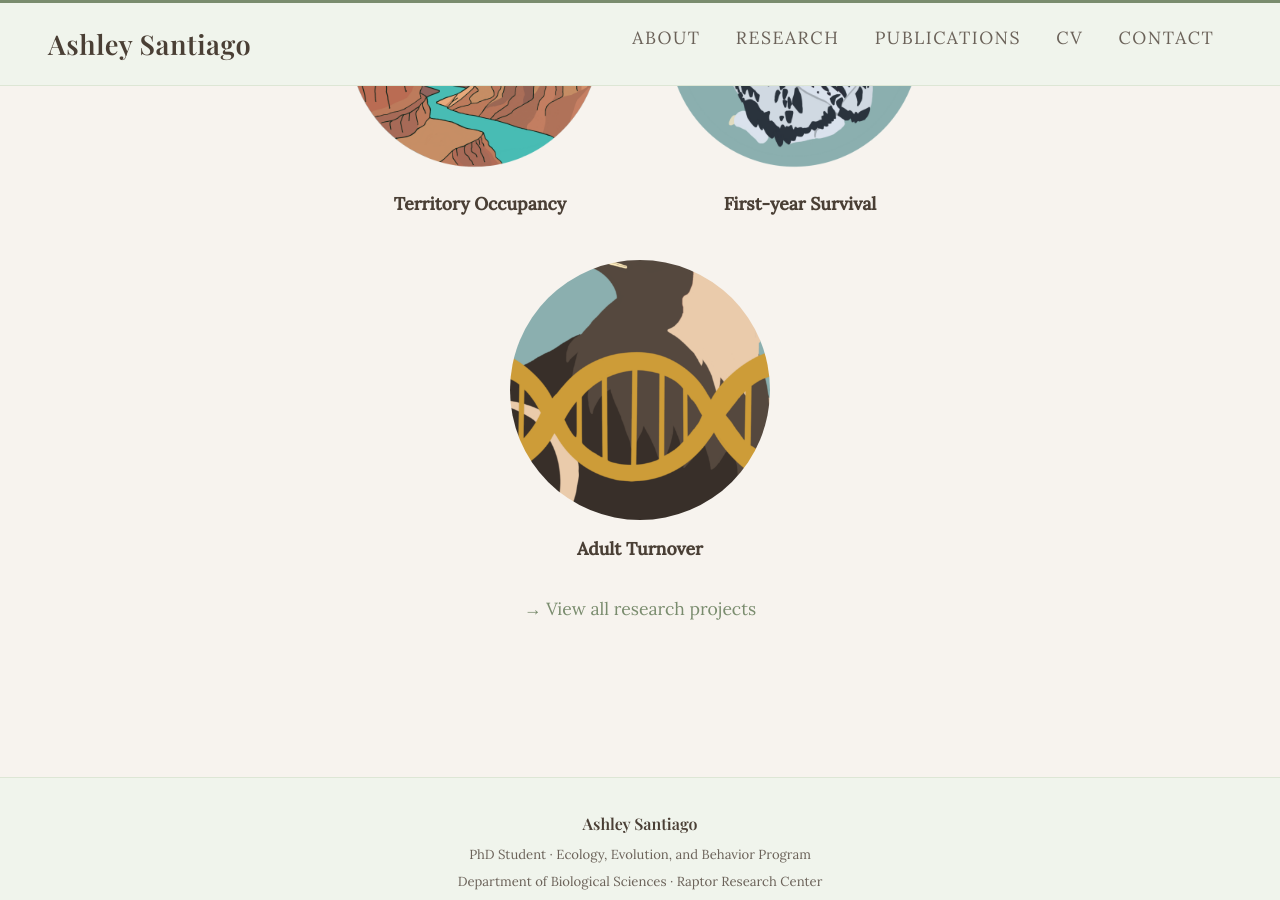
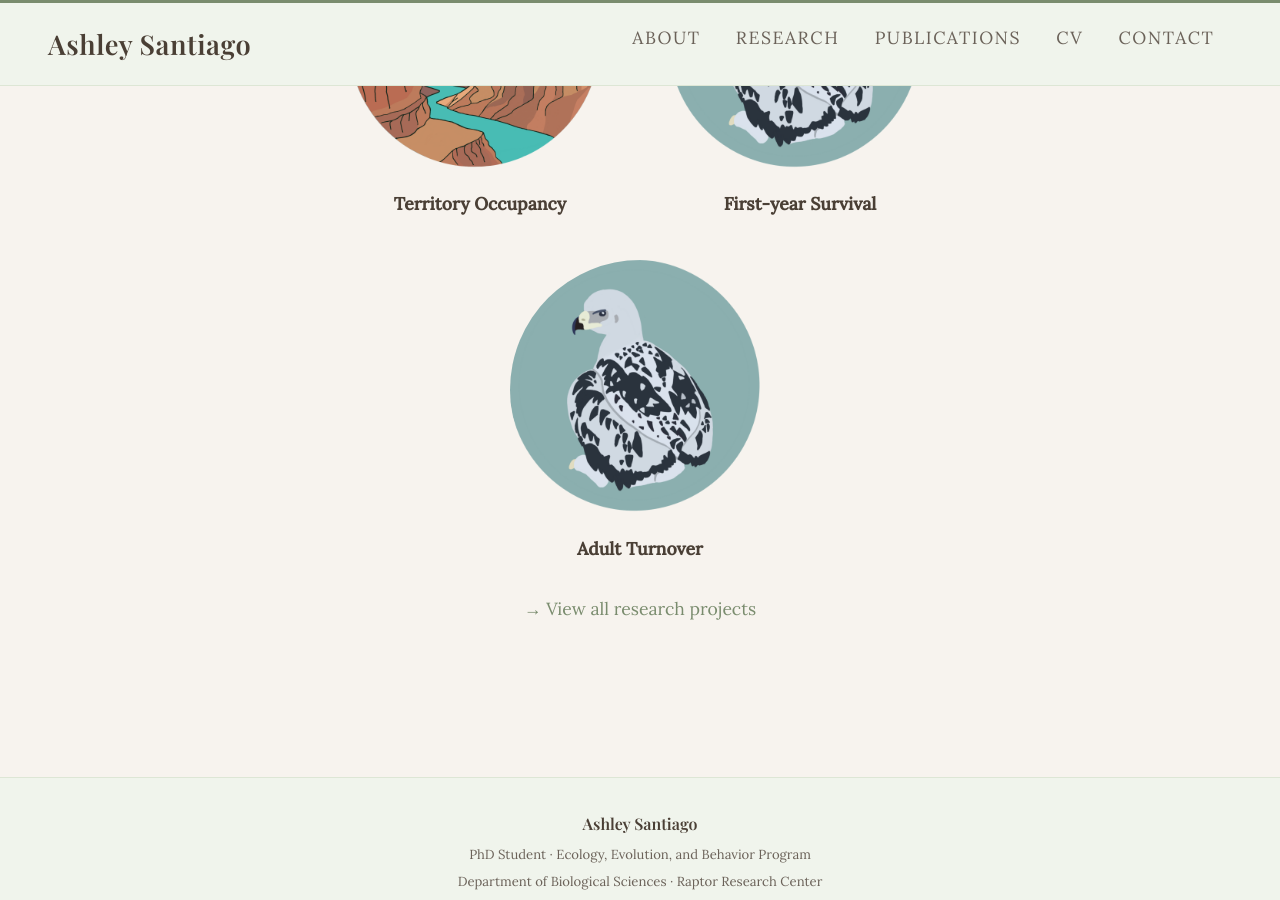
Before and after one commit to AshSantiago/AshSantiago.github.io, a Jekyll site: the page built from index.md, in a window 1280 px wide and 900 px high, scrolled down 1175 px. Built offline with Jekyll 4.4.1, drawn with Linux system fonts in a browser that asks for light colours; some web fonts are replaced.

Commit message:
Update index.md

```diff
--- a/index.md
+++ b/index.md
@@ -60,7 +60,7 @@ title: Home
 <div style="width: 260px; height: 260px; border-radius: 50%; overflow: hidden; transition: all 0.2s;"
      onmouseover="this.style.filter='drop-shadow(0 6px 10px rgba(122,140,110,0.5))'; this.style.transform='translateY(-4px)'"
      onmouseout="this.style.filter='none'; this.style.transform='translateY(0)'">
-    <img src="/assets/adult_DNA.png" style="width: 100%; height: 100%; object-fit: cover; display: block; transform: scale(2.0); transform-origin: center;">
+    <img src="/assets/nestling.png" style="width: 100%; height: 100%; object-fit: cover; display: block; transform: scale(1.2); transform-origin: center;">
   </div>
   <p style="font-size: 1.1rem; color: #4a3f35; font-family: 'Lora', serif; margin: 0; font-weight: 600; text-align: center;">Adult Turnover</p>
 </a>
```
